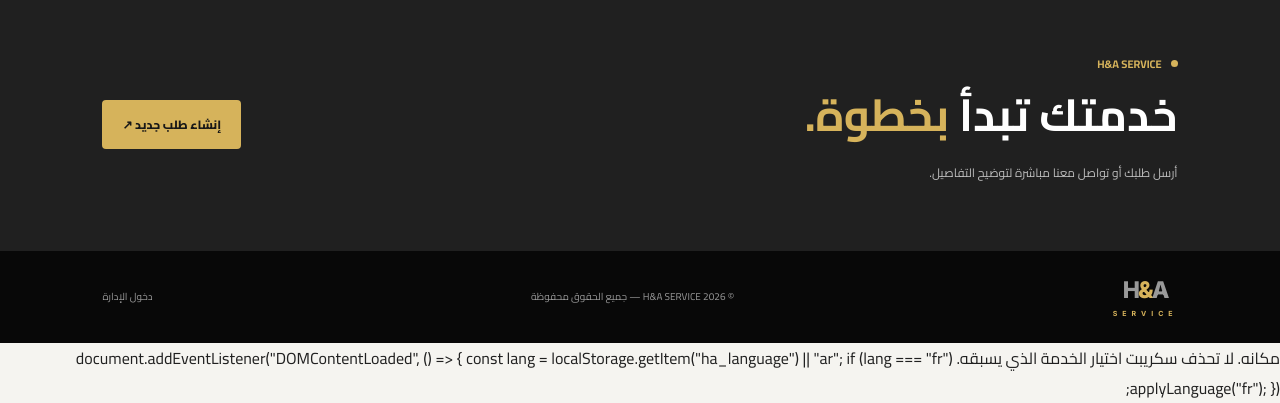
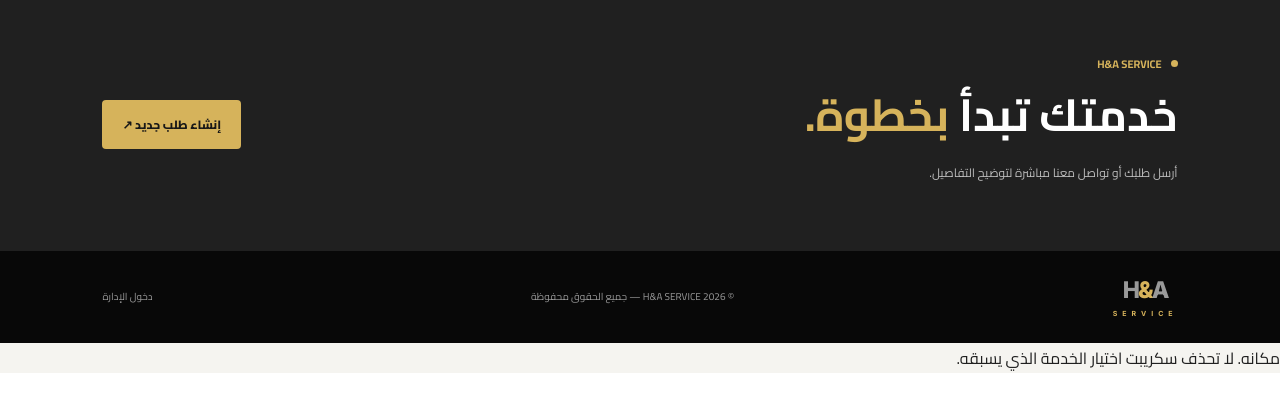
Before and after one commit to saoudiaimad5-spec/ha.service, a Flask app: page / in a window 1280 px wide. Shown: the part 3768-4171 px from the top of the page. After the commit the page ends 4141 px from the top, so only its background shows below. Run offline with Flask 3, Linux system fonts and the light colour scheme; parts of the project's set-up code (start-up, migrations or seed data) failed here and were passed over; some libraries are stand-ins or nearby versions.

Commit message:
Clean up index.html by removing language script
Removed unused language selection script from index.html.

```diff
--- a/h.a.service/templates/index.html
+++ b/h.a.service/templates/index.html
@@ -181,11 +181,6 @@ document.addEventListener("DOMContentLoaded", function () {
       el.placeholder = translations[el.dataset.originalPlaceholder];
     }
   });
-});
 </script>
-document.addEventListener("DOMContentLoaded", () => {
-  const lang = localStorage.getItem("ha_language") || "ar";
-  if (lang === "fr") applyLanguage("fr");
-});
-</script>
-</body></html>
+</body>
+</html>
```
